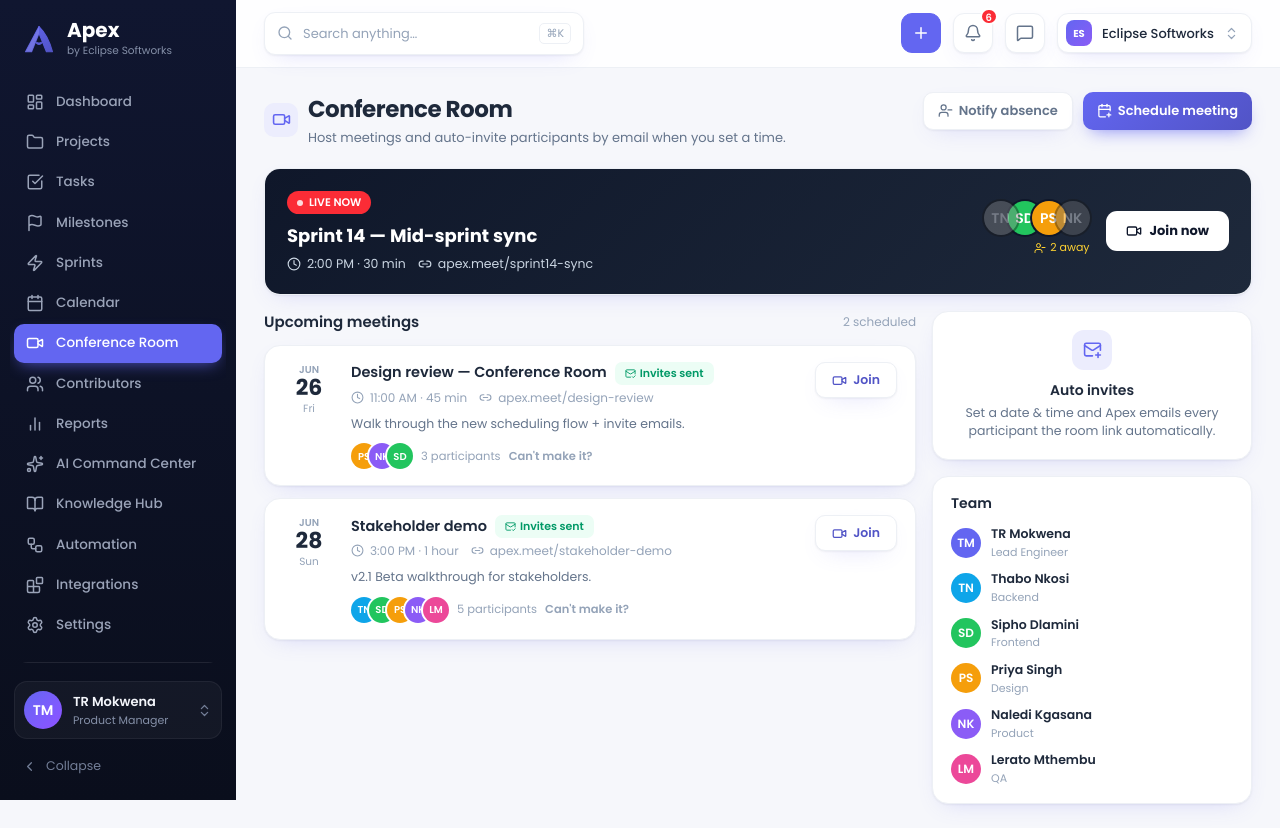
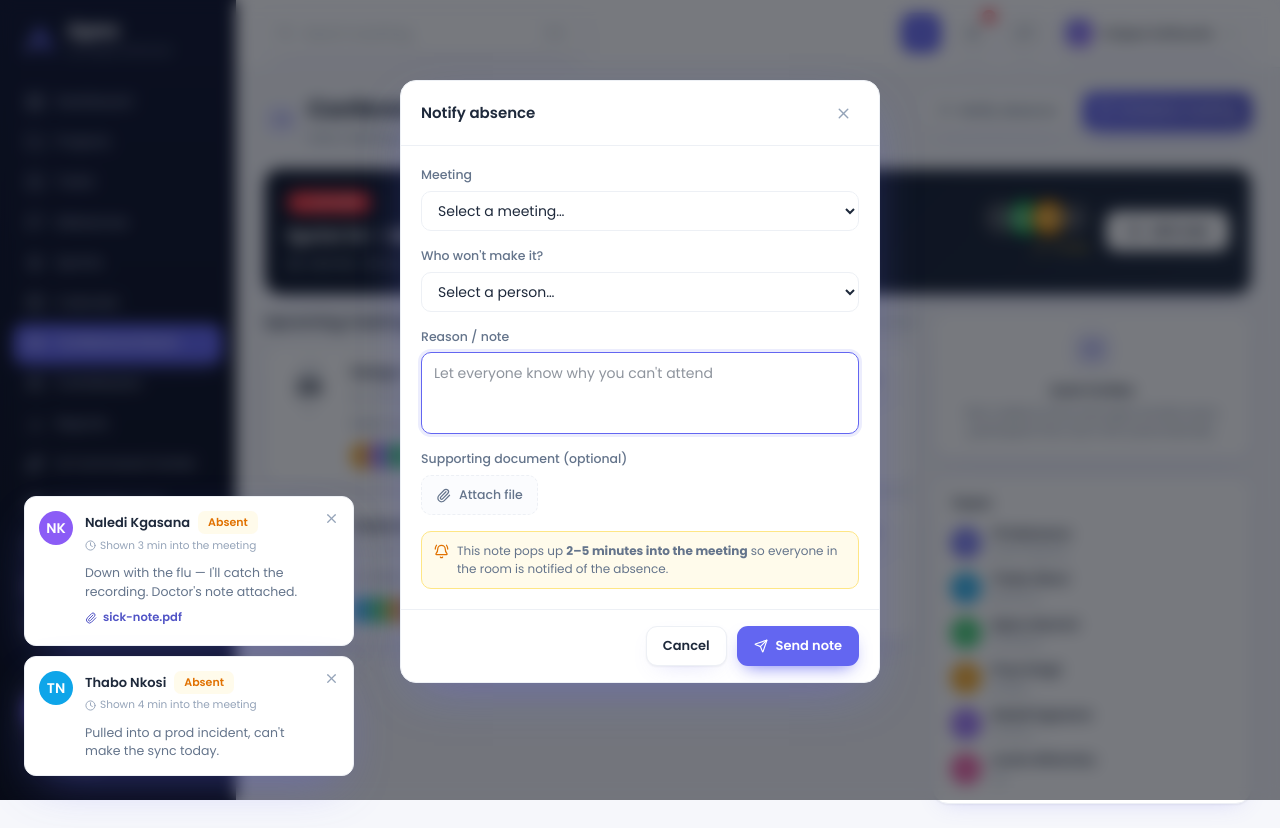
Before and after one commit to TR-Mokwena/apex-web, a Next.js app: page /meetings in a window 1280 px wide. Both pictures are taken after a click on the button "Notify absence". Built offline with nearby package versions, Linux system fonts and the light colour scheme.

Commit message:
feat: enhance MeetingsPage with absence indication for participants and improved layout

```diff
--- a/app/(app)/meetings/page.jsx
+++ b/app/(app)/meetings/page.jsx
@@ -343,14 +343,92 @@ export default function MeetingsPage() {
         </div>
       </Modal>
 
+      {/* notify-absence modal */}
+      <Modal open={absOpen} onClose={() => setAbsOpen(false)} title="Notify absence" width={480}
+        footer={<>
+          <Button onClick={() => setAbsOpen(false)}>Cancel</Button>
+          <Button variant="primary" icon={<Icon name="Send" size={14} />} onClick={submitAbsence} disabled={!absValid}>Send note</Button>
+        </>}>
+        <Field label="Meeting">
+          <Select value={absForm.meetingId} onChange={setAbsF("meetingId")}>
+            <option value="">Select a meeting…</option>
+            {meetings.map((m) => <option key={m.id} value={m.id}>{m.title} — {fmtDay(m.date)}{m.live ? " (live now)" : ""}</option>)}
+          </Select>
+        </Field>
+        <Field label="Who won't make it?">
+          <Select value={absForm.personId} onChange={setAbsF("personId")}>
+            <option value="">Select a person…</option>
+            {PEOPLE.map((p) => <option key={p.id} value={p.id}>{p.name}</option>)}
+          </Select>
+        </Field>
+        <Field label="Reason / note"><Textarea value={absForm.note} onChange={setAbsF("note")} rows={3} placeholder="Let everyone know why you can't attend" autoFocus /></Field>
+        <Field label="Supporting document (optional)">
+          <div className="flex items-center gap-2.5 flex-wrap">
+            <label className="inline-flex items-center gap-2 h-10 px-3.5 rounded-[10px] border border-dashed border-line bg-bg-soft text-[12.5px] font-medium text-ink-2 cursor-pointer hover:border-brand hover:text-brand-600">
+              <Icon name="Paperclip" size={15} />{absForm.doc ? "Replace file" : "Attach file"}
+              <input type="file" className="hidden" onChange={(e) => setAbsForm((f) => ({ ...f, doc: e.target.files?.[0]?.name || null }))} />
+            </label>
+            {absForm.doc && (
+              <span className="inline-flex items-center gap-1.5 text-[12px] text-ink bg-bg-soft border border-line rounded-[8px] px-2.5 py-1.5">
+                <Icon name="FileText" size={14} className="text-brand" />{absForm.doc}
+                <button type="button" onClick={() => setAbsForm((f) => ({ ...f, doc: null }))} className="text-ink-3 hover:text-ink"><Icon name="X" size={13} /></button>
+              </span>
+            )}
+          </div>
+        </Field>
+        <div className="flex items-start gap-2 text-[12px] text-ink-2 bg-amber-50 border border-amber-200 rounded-[10px] px-3 py-2.5">
+          <Icon name="BellRing" size={15} className="text-amber-600 mt-0.5 flex-none" />
+          <span>This note pops up <b>2–5 minutes into the meeting</b> so everyone in the room is notified of the absence.</span>
+        </div>
+      </Modal>
+
+      {/* live-meeting absence popups — surface "during" the meeting */}
+      {liveNotices.length > 0 && (
+        <div className="fixed bottom-6 left-6 z-[90] flex flex-col gap-2.5 w-[330px] max-w-[calc(100vw-3rem)]">
+          {liveNotices.map((a) => (
+            <div key={a.id} className="bg-card border border-line rounded-[12px] shadow-pop p-3.5 animate-[fadeIn_.2s_ease]">
+              <div className="flex items-start gap-3">
+                <Avatar name={a.person.name} color={a.person.color} size={34} />
+                <div className="min-w-0 flex-1">
+                  <div className="flex items-center gap-2">
+                    <b className="text-[13px] font-semibold truncate">{a.person.name}</b>
+                    <Pill tone="amber">Absent</Pill>
+                  </div>
+                  <div className="text-[10.5px] text-ink-3 mt-0.5 inline-flex items-center gap-1"><Icon name="Clock" size={11} />Shown {a.minuteMark} min into the meeting</div>
+                  <p className="text-[12.5px] text-ink-2 mt-1.5 mb-0">{a.note}</p>
+                  {a.doc && (
+                    <button className="inline-flex items-center gap-1.5 mt-2 text-[11.5px] font-semibold text-brand-600 hover:underline">
+                      <Icon name="Paperclip" size={12} />{a.doc}
+                    </button>
+                  )}
+                </div>
+                <button onClick={() => dismissNotice(a.id)} className="text-ink-3 hover:text-ink flex-none"><Icon name="X" size={15} /></button>
+              </div>
+            </div>
+          ))}
+        </div>
+      )}
+
       {/* toast */}
       {toast && (
         <div className="fixed bottom-6 right-6 z-[90] flex items-center gap-3 bg-card border border-line rounded-[12px] shadow-pop px-4 py-3 max-w-[340px] animate-[fadeIn_.18s_ease]">
-          <span className="grid place-items-center w-9 h-9 rounded-[10px] bg-emerald-50 flex-none"><Icon name="MailCheck" size={18} className="text-emerald-600" /></span>
-          <div>
-            <div className="text-[13px] font-semibold">Invites sent to {toast.count} participant{toast.count !== 1 ? "s" : ""}</div>
-            <div className="text-[11.5px] text-ink-3 truncate">{toast.names.join(", ")}</div>
-          </div>
+          {toast.kind === "absence" ? (
+            <>
+              <span className="grid place-items-center w-9 h-9 rounded-[10px] bg-amber-50 flex-none"><Icon name="BellRing" size={18} className="text-amber-600" /></span>
+              <div>
+                <div className="text-[13px] font-semibold">{toast.title}</div>
+                <div className="text-[11.5px] text-ink-3">{toast.text}</div>
+              </div>
+            </>
+          ) : (
+            <>
+              <span className="grid place-items-center w-9 h-9 rounded-[10px] bg-emerald-50 flex-none"><Icon name="MailCheck" size={18} className="text-emerald-600" /></span>
+              <div>
+                <div className="text-[13px] font-semibold">Invites sent to {toast.count} participant{toast.count !== 1 ? "s" : ""}</div>
+                <div className="text-[11.5px] text-ink-3 truncate">{toast.names.join(", ")}</div>
+              </div>
+            </>
+          )}
         </div>
       )}
     </>
```
